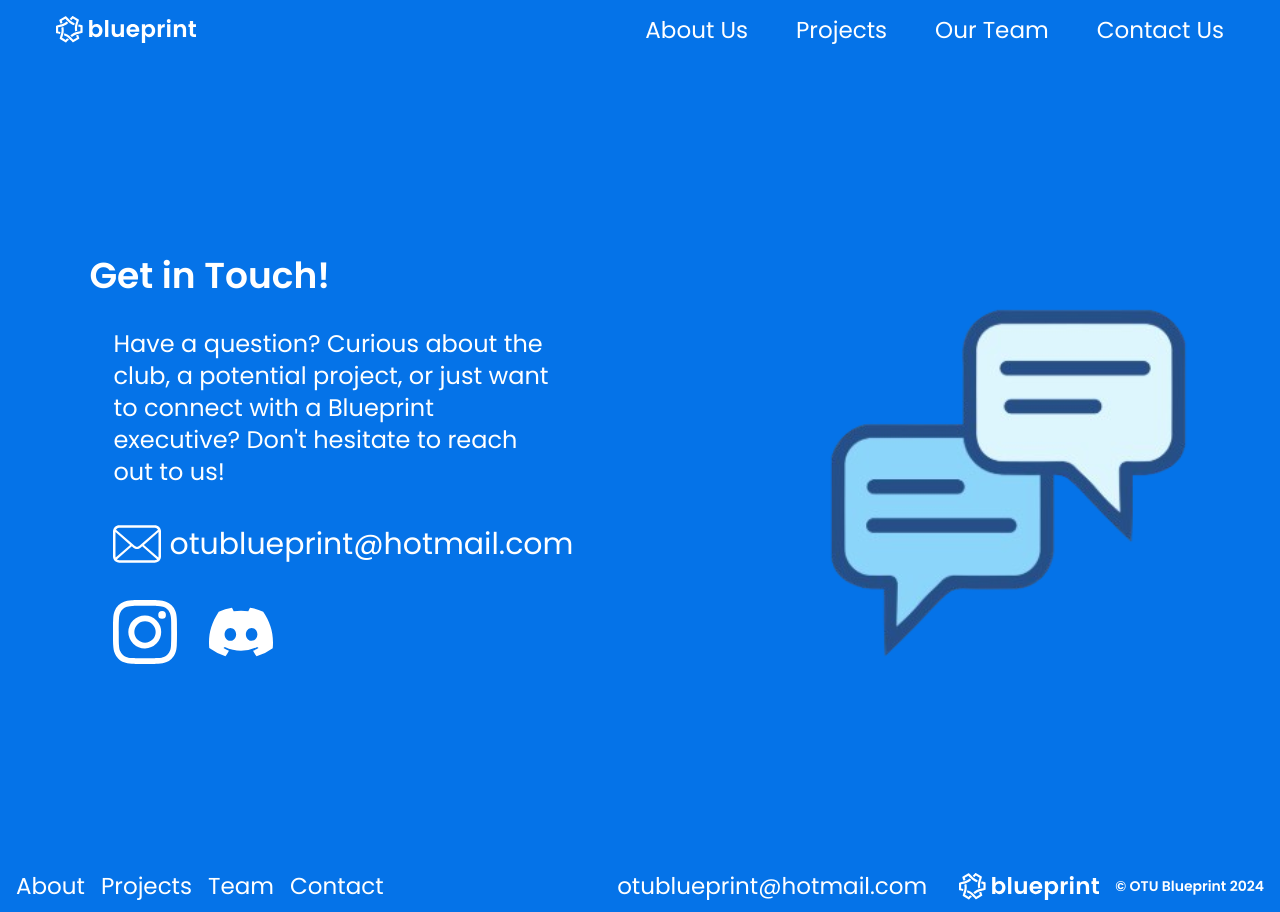
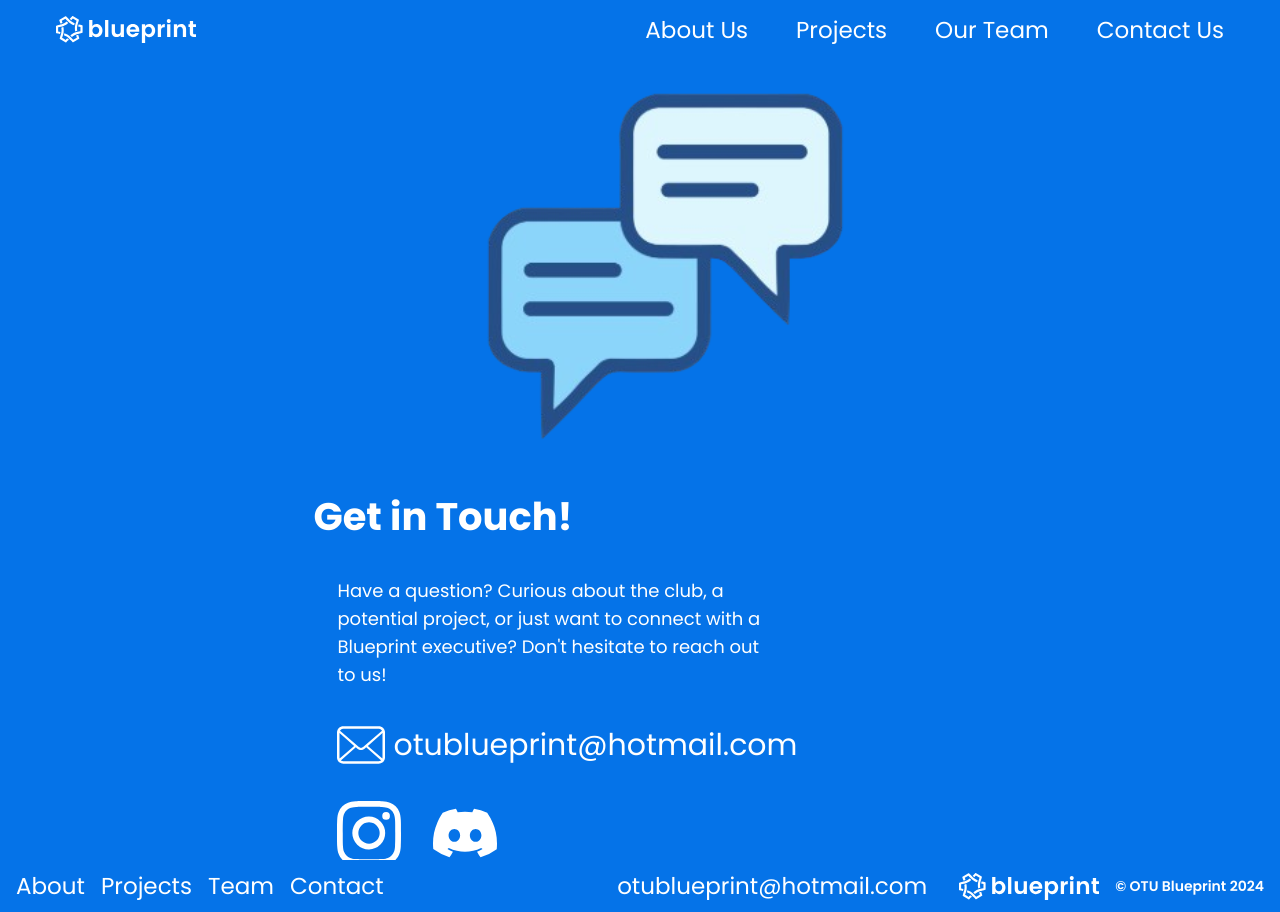
Before and after one commit to OTUBlueprint/OTUBlueprint, a Next.js app: page /contact in a window 1280 px wide. Built offline with nearby package versions, Linux system fonts and the light colour scheme.

Commit message:
aaron_home_page - added responsiveness to contact page

```diff
--- a/src/app/contact/page.tsx
+++ b/src/app/contact/page.tsx
@@ -4,15 +4,15 @@ import InstagramLogo from "@/logos/instagram-logo.svg"
 import DiscordLogo from "@/logos/discord-logo.svg"
 
 const Contact = () => (
-  <div className='md:flex items-center justify-center h-screen p-4 bg-blue text-white'>
+    <div className="flex flex-col-reverse gap-6 md:flex items-center justify-center h-screen p-4 bg-blue text-white">
         <div className='max-w-prose flex flex-col m-4 gap-4 md:gap-8 md:justify-center'>
-      <p className="font-semibold text-2xl md:text-4xl">Get in Touch!</p>
-      <p className="text-lg md:text-2xl md:ml-6 lg:w-2/3">
-        Have a question? Curious about the club, a potential project,
-        or just want to connect with a Blueprint executive?
+            <h2 className="">Get in Touch!</h2>
+            <p className="text-lg md:ml-6 lg:w-2/3">
+                Have a question? Curious about the club, a potential project, or just want to connect with a Blueprint executive?
                 Don't hesitate to reach out to us!
             </p>
-      <Link href="mailto:connect@otublueprint.org?subject=Website%20Redirect:" className='flex flex-row gap-2 items-center group md:ml-6'>
+            <Link href="mailto:connect@otublueprint.org?subject=Website%20Redirect:"
+                  className='flex flex-row gap-2 items-center group md:ml-6'>
                 <EmailIcon className="fill-white md:h-12 md:w-12 group-hover:fill-indigo-200"/>
                 <p className="text-2xl md:text-3xl group-hover:text-indigo-200">otublueprint@hotmail.com</p>
             </Link>
```
Lines whose indentation alone changed are shown as unchanged.
